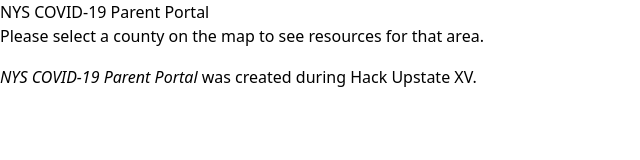
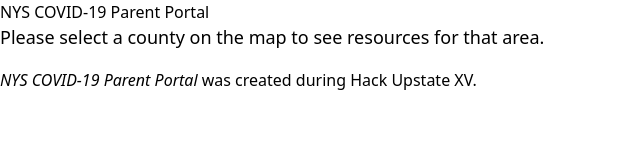
Before and after one commit to jtellis/hu-covid-resource-site, a React (Vite) app: page / in a window 1280 px wide. Shown: the top 160 px of the page, without its empty margins (0-640 px from the left). Built offline with nearby package versions, Linux system fonts and the light colour scheme.

Commit message:
Add county resource submission link

```diff
--- a/src/js/Resources/index.js
+++ b/src/js/Resources/index.js
@@ -1,9 +1,12 @@
 import React, { useState, useEffect } from 'react';
 import { render } from 'react-dom';
+import { useHistory } from 'react-router-dom';
 
 import firebase from '../firebase';
 
 function Resources({ county }) {
+
+    let history = useHistory();
 
     let [resources, setResources] = useState([]);
 
@@ -26,17 +29,20 @@
 
     return (
         <div className="">
-            {county == "" && <h1>Please select a county on the map to see resources for that area.</h1>}
+            {county == "" && <h1 className="text-lg">Please select a county on the map to see resources for that area.</h1>}
             {county != "" && <h1>Showing results for <span className="text-lg">{county} County</span></h1>}
             <ul className="border-l-2 border-blue-400 pl-4">
                 {resources.map((r, i) => (
-                    <li className="border-l-2 border-blue-300 p-4" key={i}>
+                    <li className="border-l-2 bg-gray-100 border-blue-300 m-2 p-2" key={i}>
                         Name: {r.name}<br />
                         Description: {r.description}<br />
                         URL: {r.url}
                     </li>
                 ))}
             </ul>
+            <div>
+                {county != "" && <button className="border-2 bg-blue-300 m-4 p-2" onClick={() => history.push(`/submission/${county}`)}>Submit a Resource</button>}
+            </div>
         </div>
     );
 
```
